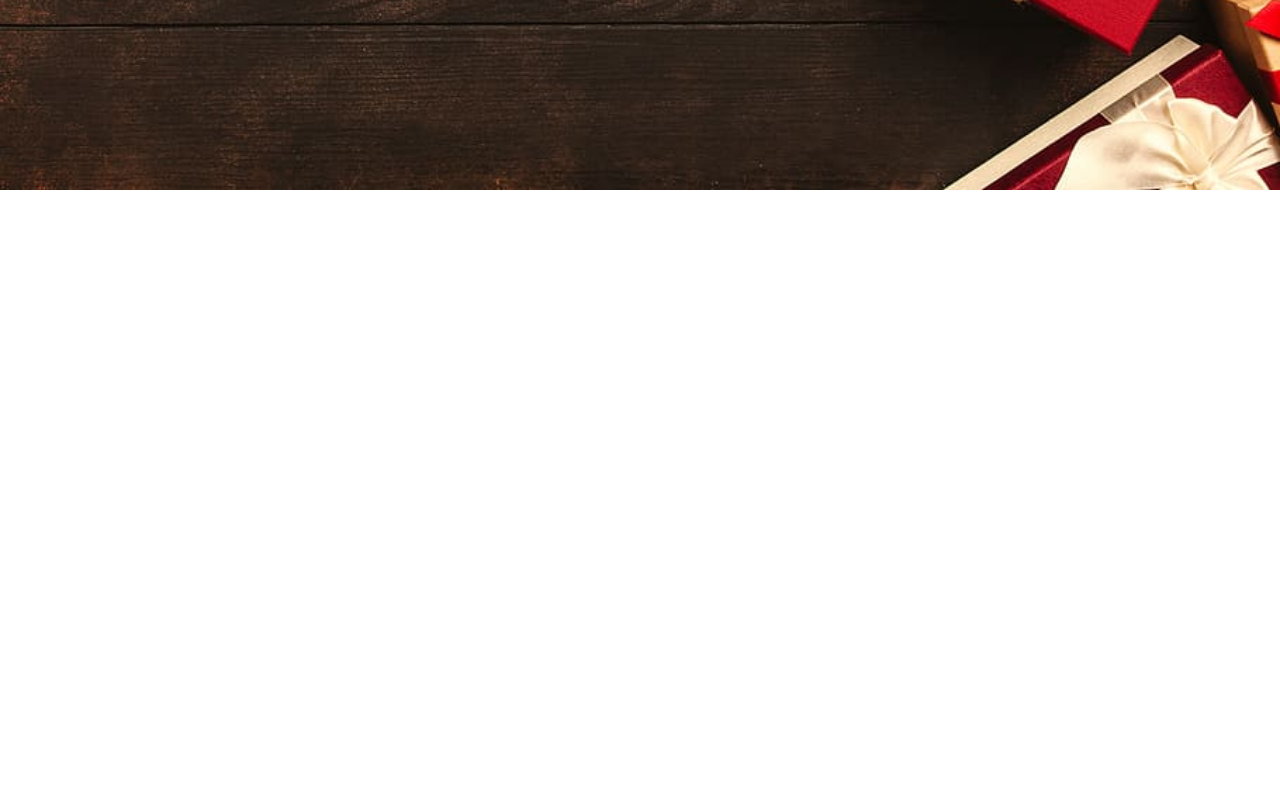
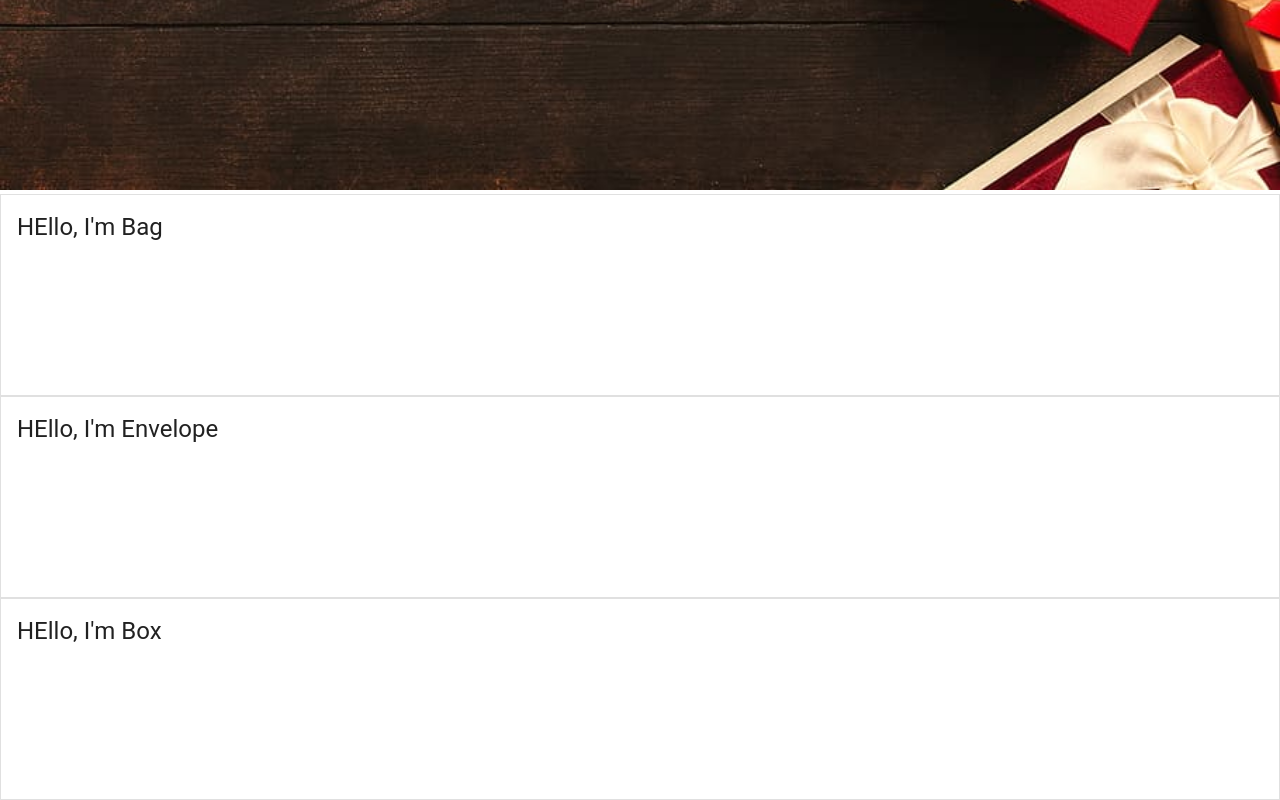
Before and after one commit to rsnjoshi/rPrinters, a React (Create React App) app: page / in a window 1280 px wide. Shown: the part 728-1528 px from the top of the page. Before the commit the page ends 922 px from the top, so only its background shows below. Built offline with nearby package versions, Linux system fonts and the light colour scheme.

Commit message:
Product Items added

```diff
--- a/src/App.js
+++ b/src/App.js
@@ -2,6 +2,7 @@ import React, { Component } from "react";
 import Layout from "./components/Layout/Layout";
 import Aux from "./hoc/Aux";
 import Intro from "./containers/Intro/Intro";
+import ProductList from "./components/ProductList/ProductList";
 
 class App extends Component {
   render() {
@@ -9,6 +10,7 @@ class App extends Component {
       <Aux>
         <Layout>
           <Intro />
+          <ProductList />
         </Layout>
       </Aux>
     );
--- /dev/null
+++ b/src/components/ProductList/ProductList.js
@@ -0,0 +1,30 @@
+import React, { Component } from "react";
+import { Card, CardContent, Grid, Typography } from "@material-ui/core";
+import classes from "./ProductList.module.css";
+import Aux from "../../hoc/Aux";
+
+class ProductList extends Component {
+  state = {
+    itemList: ["Bag", "Envelope", "Box"],
+  };
+  render() {
+    const cardList = this.state.itemList.map((cardItem, index) => (
+      <Grid item xs={12} key={index}>
+        <Card
+          square
+          className={classes.productCard}
+          variant="outlined"
+          elevation={0}
+        >
+          <CardContent>
+            <Typography variant="h5">HEllo, I'm {cardItem}</Typography>
+          </CardContent>
+        </Card>
+      </Grid>
+    ));
+
+    return <Aux>{cardList}</Aux>;
+  }
+}
+
+export default ProductList;
--- /dev/null
+++ b/src/components/ProductList/ProductList.module.css
@@ -0,0 +1,3 @@
+.productCard {
+  min-height: 200px;
+}
```
